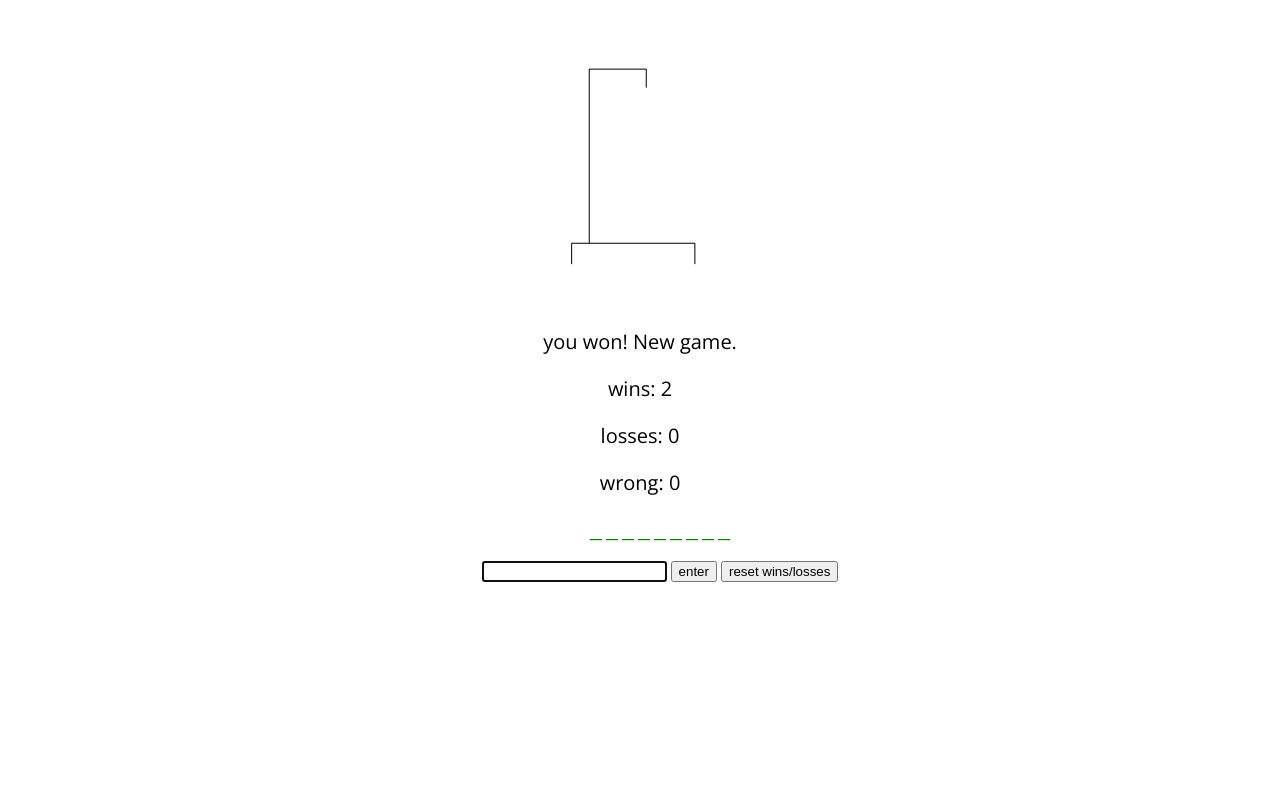
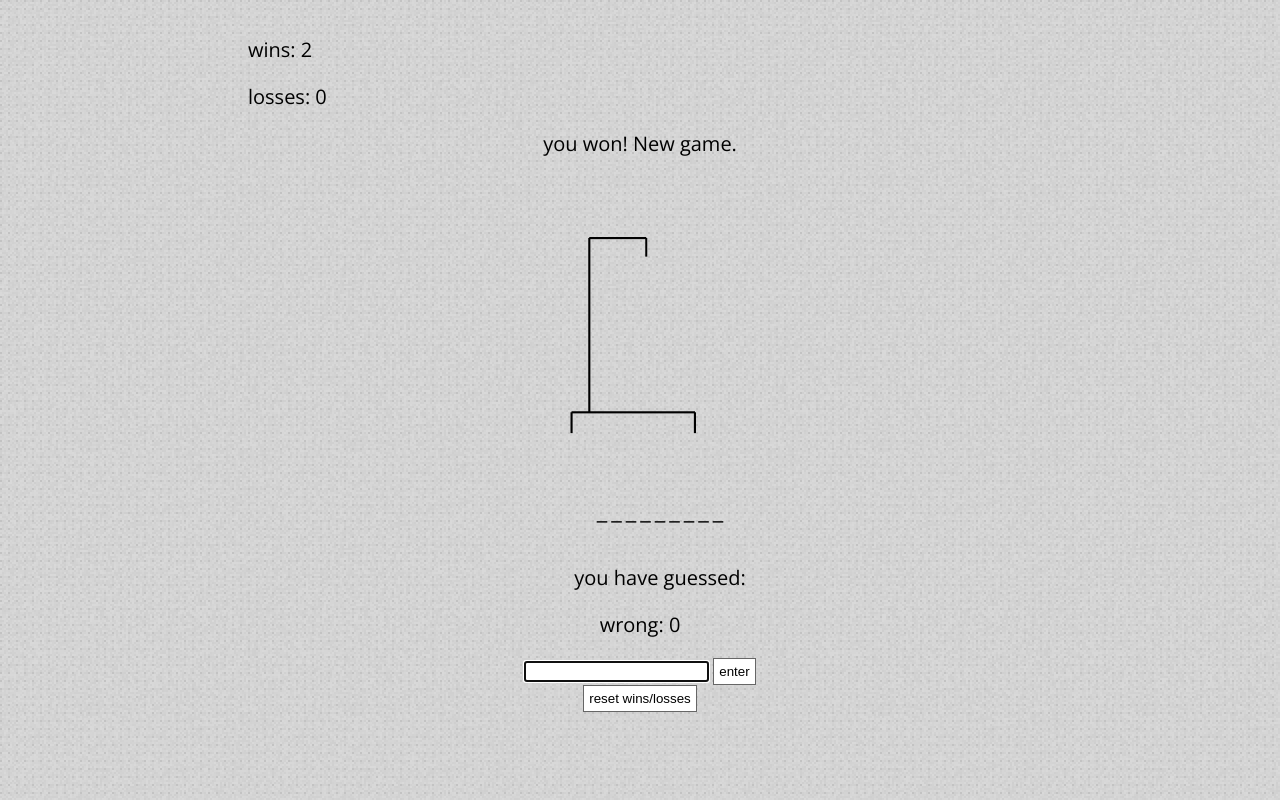
Before and after one commit to claudiadadamo/hangman, a Django app: page /hangman/index.html in a window 1280 px wide. Run offline with Django 3.2, Linux system fonts and the light colour scheme; data comes from the database, SQL or seed files in the repository; both versions use the stored data as it was after the commit.

Commit message:
some style updates

```diff
--- a/hangman_site/hangman/static/hangman/style.css
+++ b/hangman_site/hangman/static/hangman/style.css
@@ -1,8 +1,9 @@
 ul li {
-    color: green;
+    color: black;
     display: inline;
     font-size: 24px;
-    text-align: center;
+
+    font-family: 'Open Sans', sans-serif;
 }
 
 ul {
@@ -14,3 +15,22 @@ p {
 	font-size: 20px;
 	font-family: 'Open Sans', sans-serif;
 }
+
+body{
+	margin-left: 15em;
+	margin-right: 15em;
+	background-image: url('media/squared_metal_@2X.png');
+}
+
+.button {
+	 padding:5px;
+  	background-color: white;
+  	border: 1px solid #666;
+  	color:#000;
+  	text-decoration:none;
+}
+
+#winloss{
+	padding-left: .5em;
+	padding-top: .5em;
+}
--- a/hangman_site/hangman/templates/hangman/index.html
+++ b/hangman_site/hangman/templates/hangman/index.html
@@ -9,13 +9,16 @@
 </head>
 
 <body>
-
-	<center><img src='{{STATIC_URL}}hangman/media/{{wrong}}_wrong.png' height=300px><center>
-	<p>{{word.guessed_letters}} </p>
-    <p> {{status}} </p>
+	<div id="winloss">
 		<p> wins: {{wins}} </p>
 	    <p> losses: {{losses}} </p>
-    <p> wrong: {{wrong}}</p>
+
+	</div>
+	<center>
+	<p> {{status}} </p>
+	<img src='{{STATIC_URL}}hangman/media/{{wrong}}_wrong.png' height=300px></center>
+
+	<div id="game_stats"><center>
 
 	    <ul>
 			{% for w in word.current_state %}
@@ -23,17 +26,27 @@
 
 			{% endfor %}
 			<br><br>
+			<p>you have guessed: {{word.guessed_letters}} </p>
+
+	    </ul>
+	 	   	<p> wrong: {{wrong}}</p>
+	</div>
+	<div id="inputs"><center>
 			<form action='/hangman/get_guess/' method='post'>
 				{% csrf_token %}
 				{% for field in form.visible_fields %}
 					{{ field }}
 
 				{% endfor %}
-			<input type='submit' value='enter'>
 
-			<input type="submit" value="reset wins/losses" name="reset" />
+
+			<input class='button' type='submit' value='enter'>
+			<br>
+			<input class='button' type="submit" value="reset wins/losses" name="reset" />
 		</form>
+		<center>
+	</div>
 
-	</ul>
+
 
 </body>
```
Also changed, not shown: hangman_site/db.sqlite3, hangman_site/hangman/static/hangman/media/0_wrong.png, hangman_site/hangman/static/hangman/media/1_wrong.png, hangman_site/hangman/static/hangman/media/2_wrong.png, hangman_site/hangman/static/hangman/media/3_wrong.png, hangman_site/hangman/static/hangman/media/4_wrong.png, hangman_site/hangman/static/hangman/media/5_wrong.png, hangman_site/hangman/static/hangman/media/6_wrong.png, hangman_site/hangman/static/hangman/media/7_wrong.png, hangman_site/hangman/static/hangman/media/8_wrong.png, hangman_site/hangman/static/hangman/media/9_wrong.png, hangman_site/hangman/static/hangman/media/squared_metal_@2X.png (added). Lines whose indentation alone changed are shown as unchanged.
